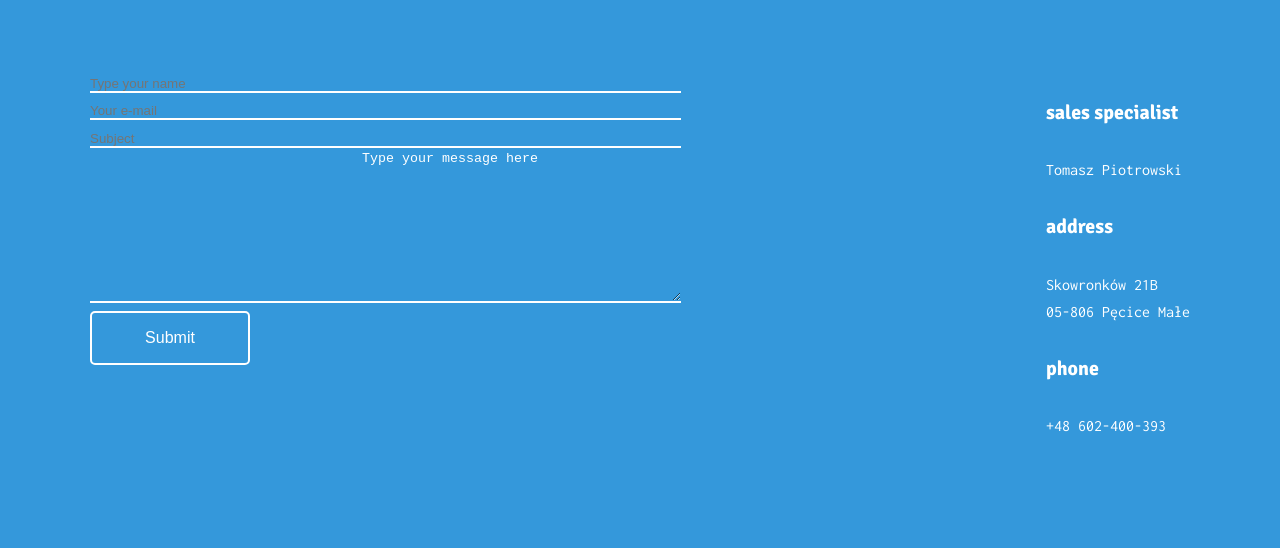
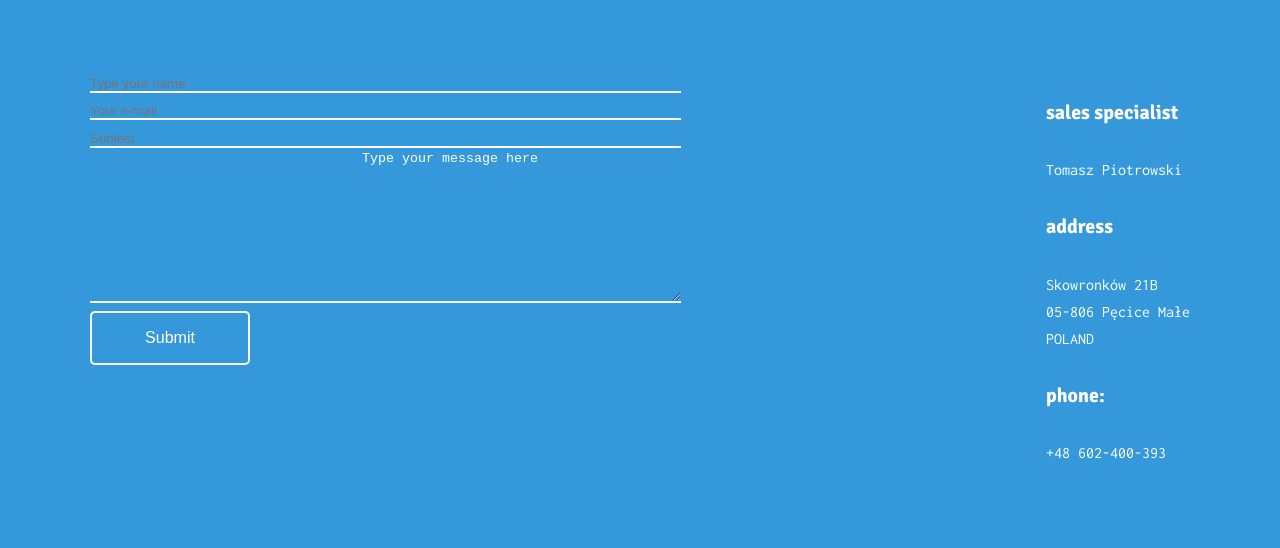
Before and after one commit to tomecky1/project-2, a plain HTML site: page index.html in a window 1280 px wide. Shown: the part 2605-3153 px from the top of the page. Drawn offline with Linux system fonts and the light colour scheme.

Commit message:
Change html contact

```diff
--- a/index.html
+++ b/index.html
@@ -181,8 +181,8 @@
                         <h4 class="contact-title">sales specialist</h4>
                         <p>Tomasz Piotrowski</p>
                         <h4 class="contact-title">address</h4>
-                        <p>Skowronków 21B<br>05-806 Pęcice Małe</p>
-                        <h4 class="contact-title">phone</h4>
+                        <p>Skowronków 21B<br>05-806 Pęcice Małe<br>POLAND</p>
+                        <h4 class="contact-title">phone:</h4>
                         <p>+48 602-400-393</p>
                     </div>
                 </div>
```
